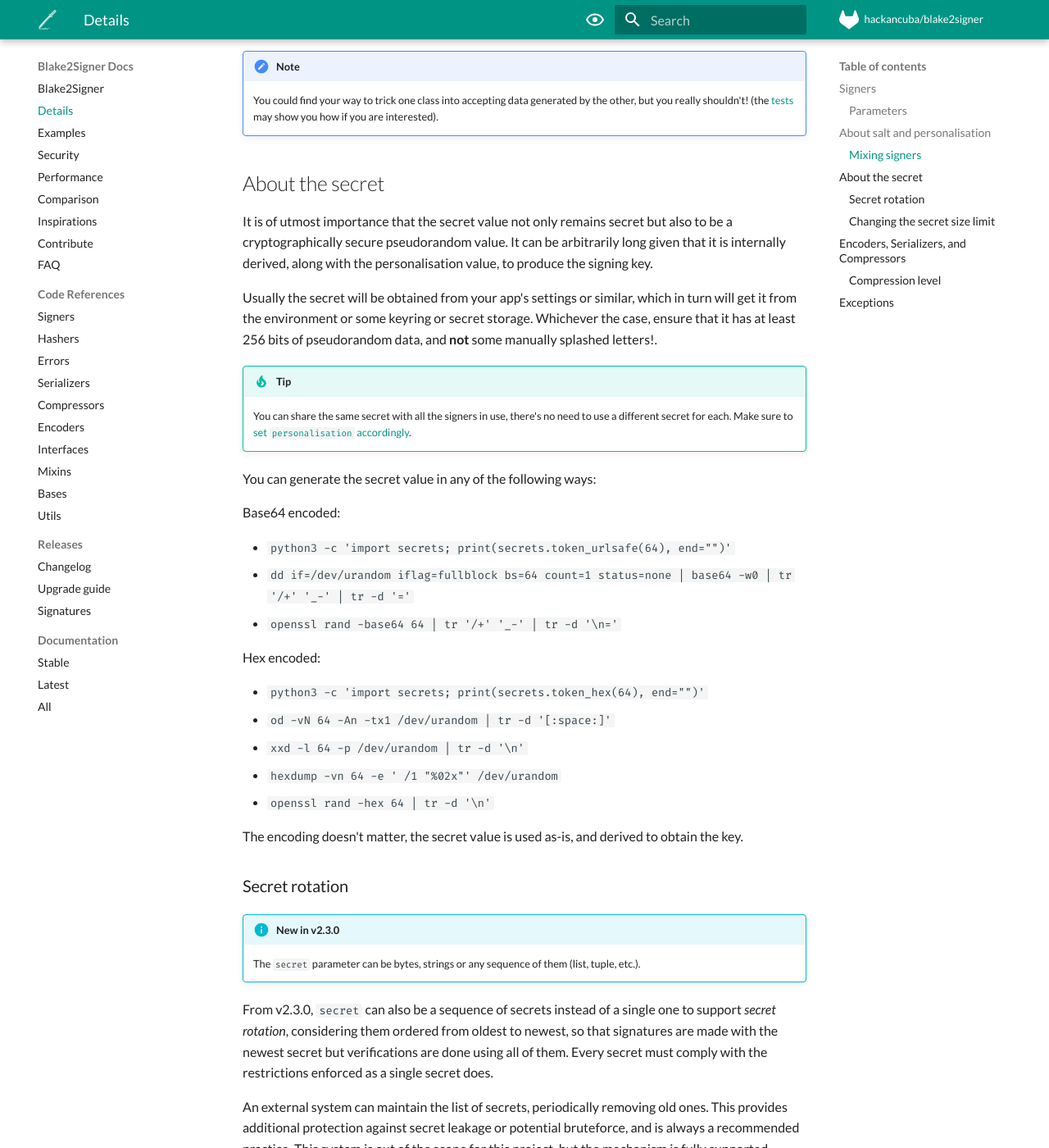
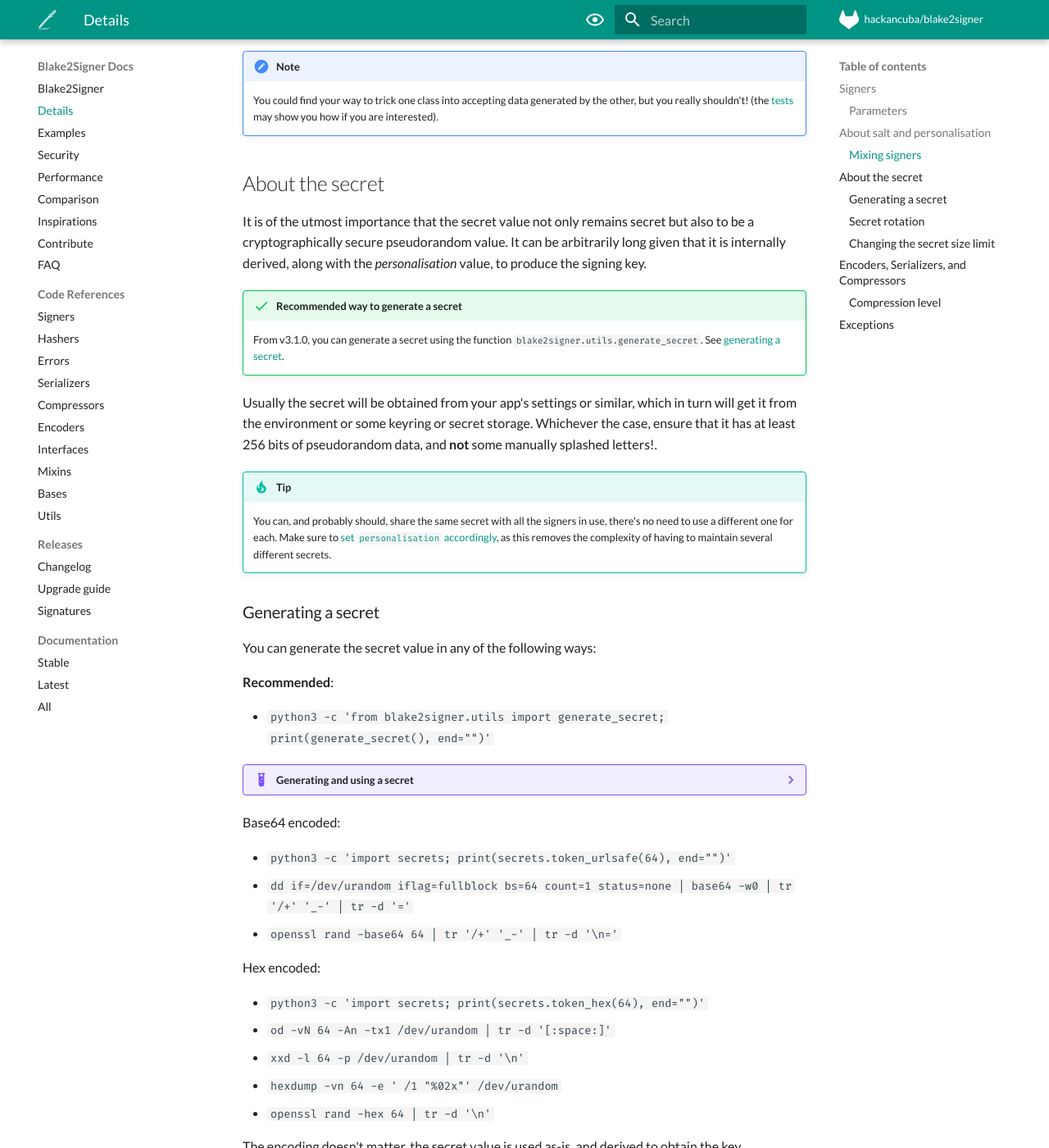
Before and after one commit to HacKanCuBa/blake2signer, an MkDocs documentation site: the page built from docs/docs/details.md, in a window 1280 px wide and 1400 px high, scrolled down 2961 px. Shown: the whole window at 82% size. Built offline with MkDocs 1.6.1 and Material for MkDocs 9.7.7, drawn with Linux system fonts in a browser that asks for light colours; comment, search, counter and statistics services are not loaded.

Commit message:
:sparkles: Add utility function to generate a secret

````diff
--- /dev/null
+++ b/changelog.d/20240419_185341_hackan.rst
@@ -0,0 +1,4 @@
+Added
+-----
+
+- Add utility function to generate a secure secret: `blake2signer.utils.generate_secret`.
--- a/docs/docs/details.md
+++ b/docs/docs/details.md
@@ -185,14 +185,89 @@ However, you shouldn't solely rely on this characteristic: always set a proper `
 
 ## About the secret
 
-It is of utmost importance that the secret value not only remains secret but also to be a cryptographically secure pseudorandom value. It can be arbitrarily long given that it is internally derived, along with the personalisation value, to produce the signing key.
+It is of the utmost importance that the secret value not only remains secret but also to be a cryptographically secure pseudorandom value. It can be arbitrarily long given that it is internally derived, along with the _personalisation_ value, to produce the signing key.
+
+!!! success "Recommended way to generate a secret"
+    From v3.1.0, you can generate a secret using the function `blake2signer.utils.generate_secret`. See [generating a secret](#generating-a-secret).
 
 Usually the secret will be obtained from your app's settings or similar, which in turn will get it from the environment or some keyring or secret storage. Whichever the case, ensure that it has at least 256 bits of pseudorandom data, and **not** some manually splashed letters!.
 
 !!! tip
-    You can share the same secret with all the signers in use, there's no need to use a different secret for each. Make sure to [set `personalisation` accordingly](#about-salt-and-personalisation).
+    You can, and probably should, share the same secret with all the signers in use, there's no need to use a different one for each. Make sure to [set `personalisation` accordingly](#about-salt-and-personalisation), as this removes the complexity of having to maintain several different secrets.
+
+### Generating a secret
 
 You can generate the secret value in any of the following ways:
+
+**Recommended**:
+
+* `python3 -c 'from blake2signer.utils import generate_secret; print(generate_secret(), end="")'`
+
+??? example "Generating and using a secret"
+    === "Source"
+
+        ```python
+        """Generating a secret."""
+
+        from blake2signer.utils import generate_secret
+
+
+        secret = generate_secret()
+        with open('.env', 'wt') as env_file:
+            env_file.write(f'SECRET="{generate_secret()}"')
+
+        print('Secret saved in .env file:', secret)
+        ```
+
+        ```python
+        """Using a secret from env."""
+
+        import os
+
+        from blake2signer import Blake2Signer
+
+
+        def read_secret() -> str:
+            """Toy example of reading a secret from env vars or a file."""
+            secret = os.getenv('SECRET')
+            if secret:
+                return secret
+
+            # Normally, the env var is loaded into the application environment, so this file
+            # is supposed to be interpreted by a shell. In this toy example, we read from
+            # the file and parse it, which is not recommended to do in a production system
+            # like this.
+            with open('.env') as env_file:
+                for line in env_file:
+                    if line.startswith('SECRET='):
+                        secret = line.strip().removeprefix('SECRET="').removesuffix('"')
+                        if secret:
+                            return secret
+
+                        break
+
+            raise RuntimeError('Secret value could not be found')
+
+        secret = read_secret()
+        data = b"YMMV"
+
+        signer = Blake2Signer(secret)
+
+        print(
+            'Does signing and unsigning works?',
+            data == signer.unsign(signer.sign(data)),  # True
+        )
+        ```
+
+    === "Output"
+
+        ```
+        Secret saved in .env file: 2iLJRCcUEQMukjghDCU5BTjnUZg4JmsmV759TswSPDDwQU6uHgkt1p9vnanpzSMuPdJKC3GU39kjBMsEk1XyexSQ
+        ```
+
+        ```
+        Does signing and unsigning works? True
+        ```
 
 Base64 encoded:
 
````
Also changed, not shown: docs/docs/examples.md (+3 -0 lines), 2 other files.
